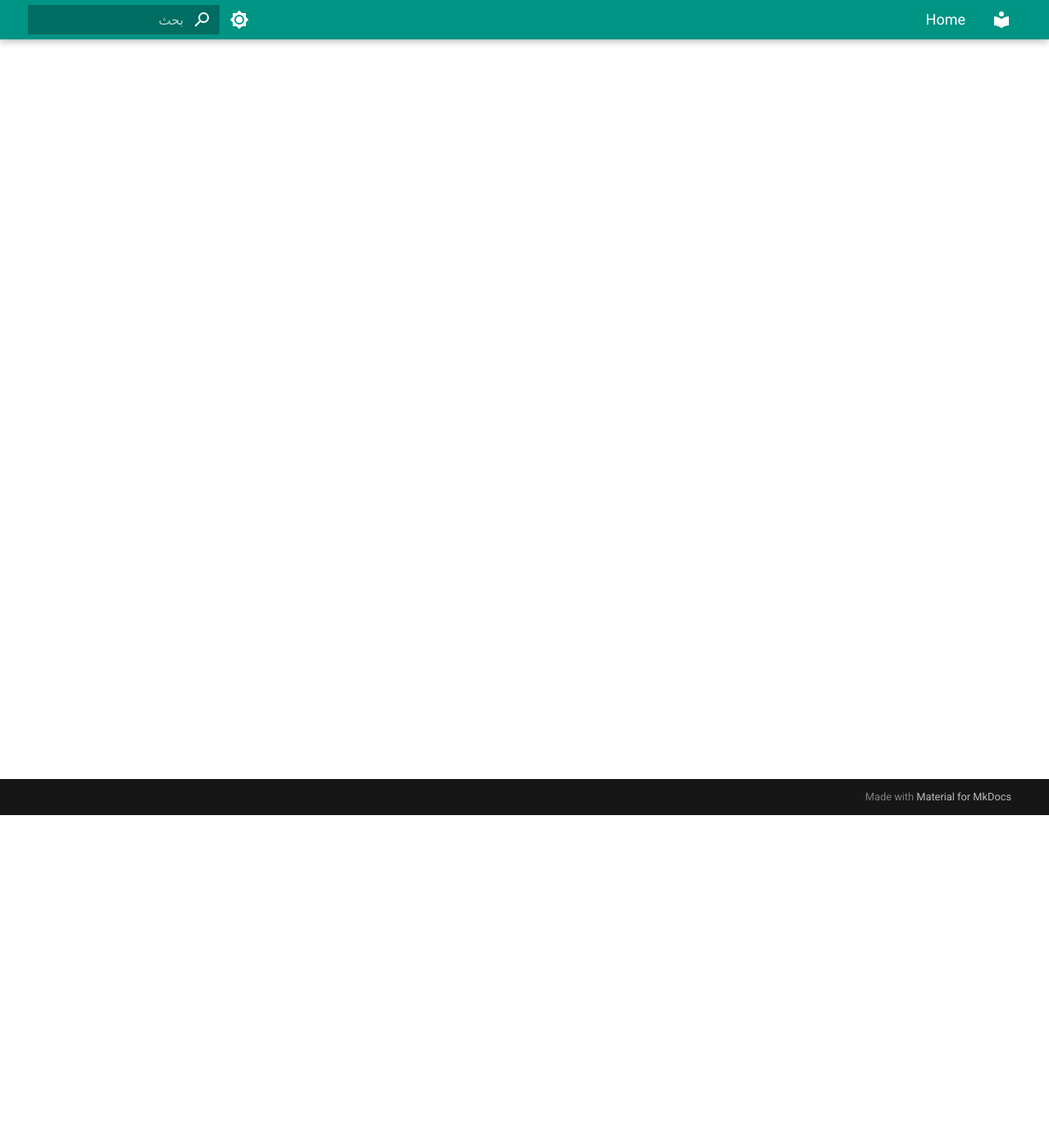
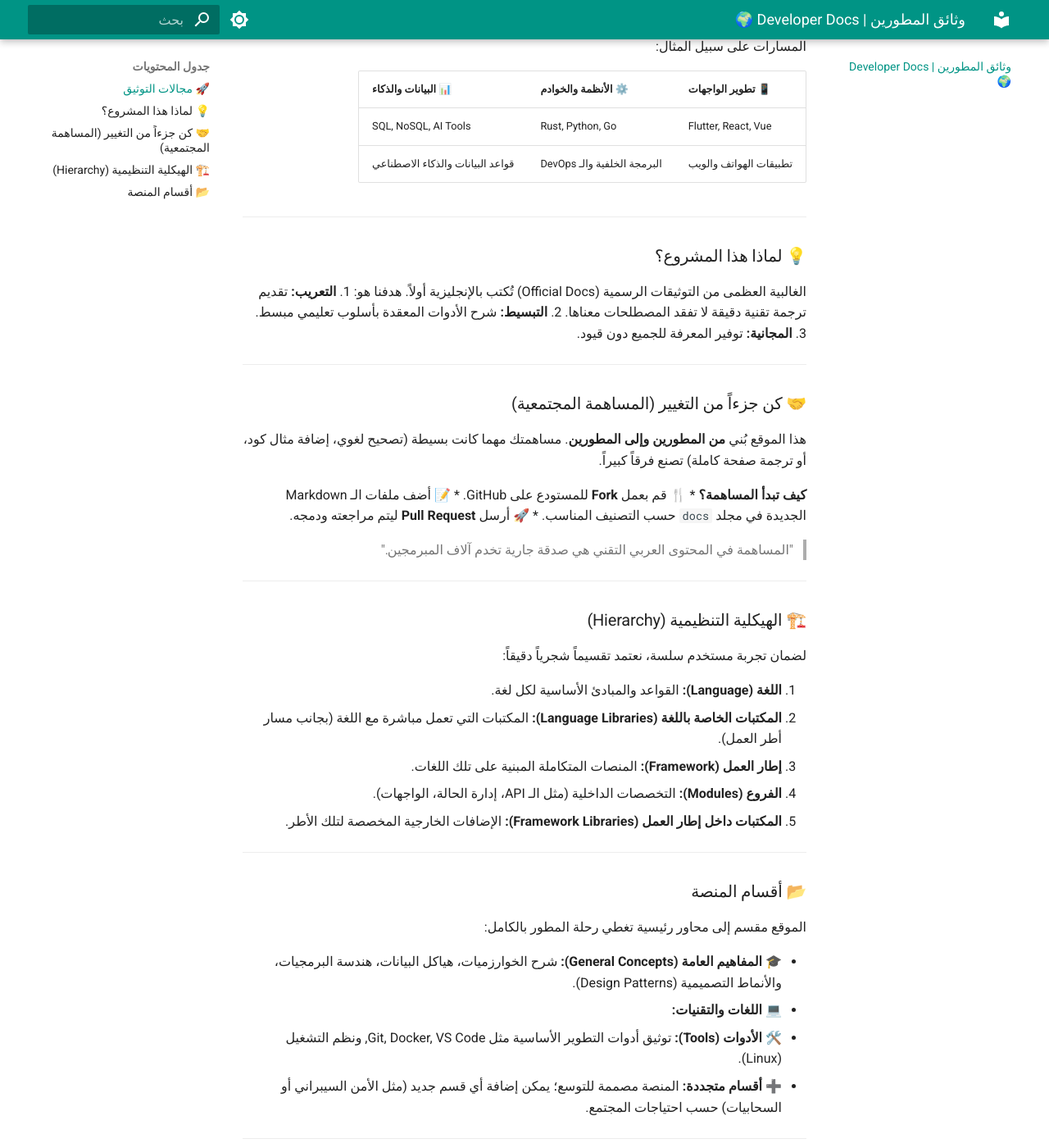
Before and after one commit to tareksamerr-cmd/Docs, an MkDocs documentation site: the page built from docs/index.md, in a window 1280 px wide and 1400 px high, scrolled down 406 px. Shown: the whole window at 82% size. Built offline with MkDocs 1.6.1 and Material for MkDocs 9.7.7, drawn with Linux system fonts in a browser that asks for light colours; some of the changed text lies outside the part shown.

Commit message:
Revamp developer documentation with Arabic content
Updated the developer documentation to provide comprehensive Arabic references and resources for various programming languages and tools.

```diff
--- a/docs/index.md
+++ b/docs/index.md
@@ -1 +1,58 @@
-welcome
+# وثائق المطورين | Developer Docs 🌍
+
+**المرجع العربي الشامل لترجمة وتوثيق الأدوات التقنية والبرمجية.**
+
+نحن نسعى لكسر حاجز اللغة في عالم البرمجة. هذا الموقع هو منصة مجتمعية تهدف إلى توفير توثيق عربي احترافي لكل ما يحتاجه المبرمج، من لغات البرمجة وصولاً إلى أدوات الحوسبة السحابية.
+
+---
+
+### 🚀 مجالات التوثيق
+نحن لا نقتصر على تقنية واحدة، بل نغطي كل ما يهم المطور العربي في مختلف لغات البرمجة و مختلف المسارات على سبيل المثال:
+
+| 📱 تطوير الواجهات | ⚙️ الأنظمة والخوادم | 📊 البيانات والذكاء |
+| :--- | :--- | :--- |
+| Flutter, React, Vue | Rust, Python, Go | SQL, NoSQL, AI Tools |
+| تطبيقات الهواتف والويب | البرمجة الخلفية والـ DevOps | قواعد البيانات والذكاء الاصطناعي |
+
+---
+
+### 💡 لماذا هذا المشروع؟
+الغالبية العظمى من التوثيقات الرسمية (Official Docs) تُكتب بالإنجليزية أولاً. هدفنا هو:
+1. **التعريب:** تقديم ترجمة تقنية دقيقة لا تفقد المصطلحات معناها.
+2. **التبسيط:** شرح الأدوات المعقدة بأسلوب تعليمي مبسط.
+3. **المجانية:** توفير المعرفة للجميع دون قيود.
+
+---
+
+### 🤝 كن جزءاً من التغيير (المساهمة المجتمعية)
+هذا الموقع بُني **من المطورين وإلى المطورين**. مساهمتك مهما كانت بسيطة (تصحيح لغوي، إضافة مثال كود، أو ترجمة صفحة كاملة) تصنع فرقاً كبيراً.
+
+**كيف تبدأ المساهمة؟**
+* 🍴 قم بعمل **Fork** للمستودع على GitHub.
+* 📝 أضف ملفات الـ Markdown الجديدة في مجلد `docs` حسب التصنيف المناسب.
+* 🚀 أرسل **Pull Request** ليتم مراجعته ودمجه.
+
+> "المساهمة في المحتوى العربي التقني هي صدقة جارية تخدم آلاف المبرمجين."
+>
+
+---
+### 🏗️ الهيكلية التنظيمية (Hierarchy)
+لضمان تجربة مستخدم سلسة، نعتمد تقسيماً شجرياً دقيقاً:
+
+1.  **اللغة (Language):** القواعد والمبادئ الأساسية لكل لغة.
+2.  **المكتبات الخاصة باللغة (Language Libraries):** المكتبات التي تعمل مباشرة مع اللغة (بجانب مسار أطر العمل).
+3.  **إطار العمل (Framework):** المنصات المتكاملة المبنية على تلك اللغات.
+4.  **الفروع (Modules):** التخصصات الداخلية (مثل الـ API، إدارة الحالة، الواجهات).
+5.  **المكتبات داخل إطار العمل (Framework Libraries):** الإضافات الخارجية المخصصة لتلك الأطر.
+
+---
+
+### 📂 أقسام المنصة
+الموقع مقسم إلى محاور رئيسية تغطي رحلة المطور بالكامل:
+
+* **🎓 المفاهيم العامة (General Concepts):** شرح الخوارزميات، هياكل البيانات، هندسة البرمجيات، والأنماط التصميمية (Design Patterns).
+* **💻 اللغات والتقنيات:**
+
+* **🛠️ الأدوات (Tools):** توثيق أدوات التطوير الأساسية مثل Git, Docker, VS Code, ونظم التشغيل (Linux).
+* **➕ أقسام متجددة:** المنصة مصممة للتوسع؛ يمكن إضافة أي قسم جديد (مثل الأمن السيبراني أو السحابيات) حسب احتياجات المجتمع.
+---
```
